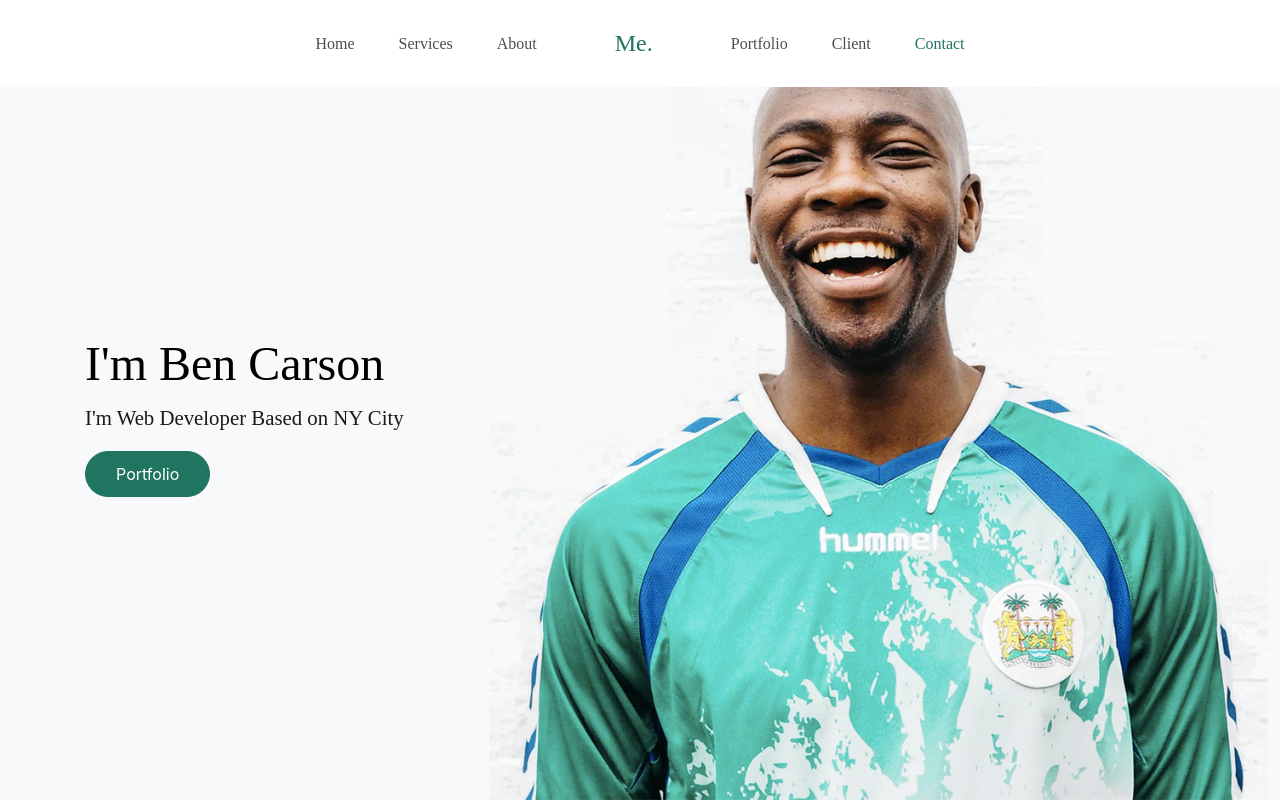
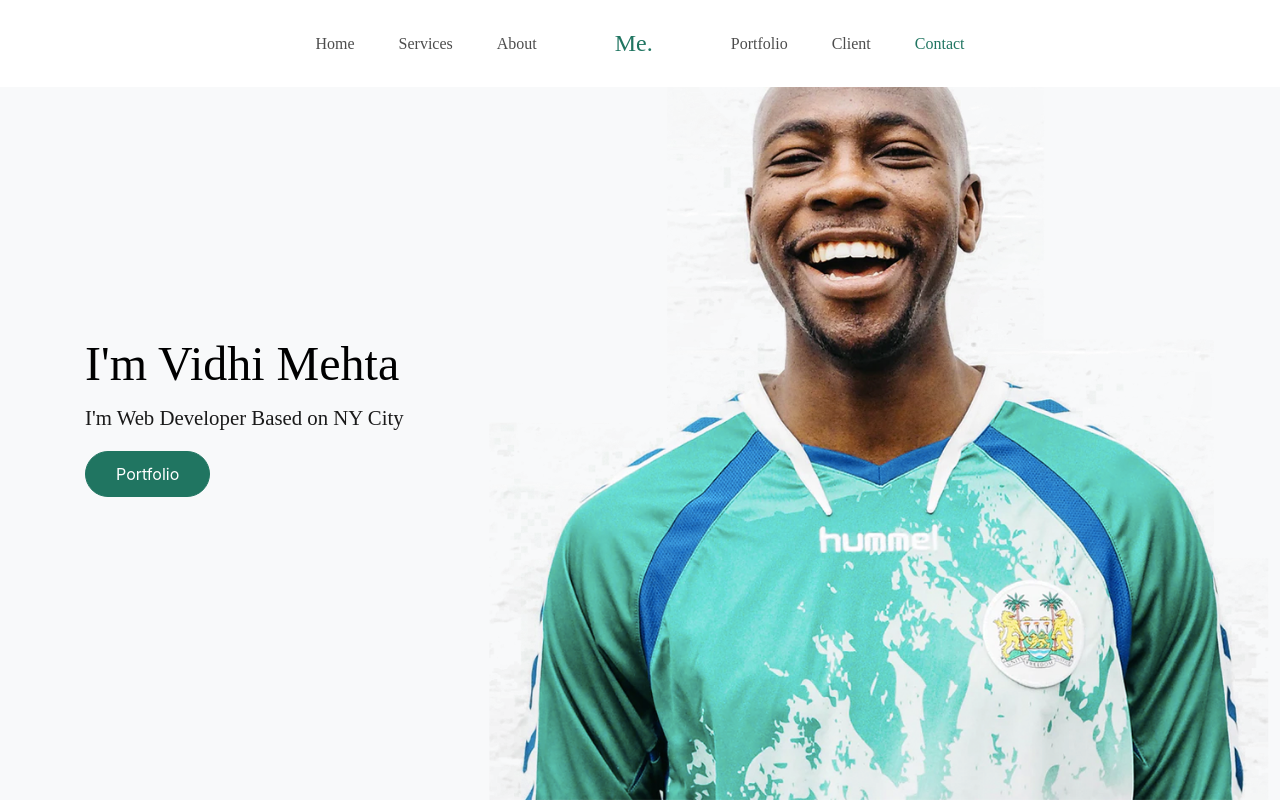
Before and after one commit to VidhiJMehta/old-website, a plain HTML site: page me/index.html in a window 1280 px wide. Shown: the top 802 px of the page. Drawn offline with Linux system fonts and the light colour scheme; files whose address does not match are found by name; a web font is replaced by a local one.

Commit message:
name change

```diff
--- a/me/index.html
+++ b/me/index.html
@@ -89,7 +89,7 @@
           <div class="col-md-12 mt-lg-5 text-left align-self-center text-intro">
             <div class="row">
               <div class="col-lg-6">
-                <h1 class="text-black">I'm Ben Carson</h1>
+                <h1 class="text-black">I'm Vidhi Mehta</h1>
                 <p class="lead">I'm Web Developer Based on NY City</p>
                 <p><a href="#portfolio-section" class="btn smoothscroll btn-primary">Portfolio</a></p>
 
```
